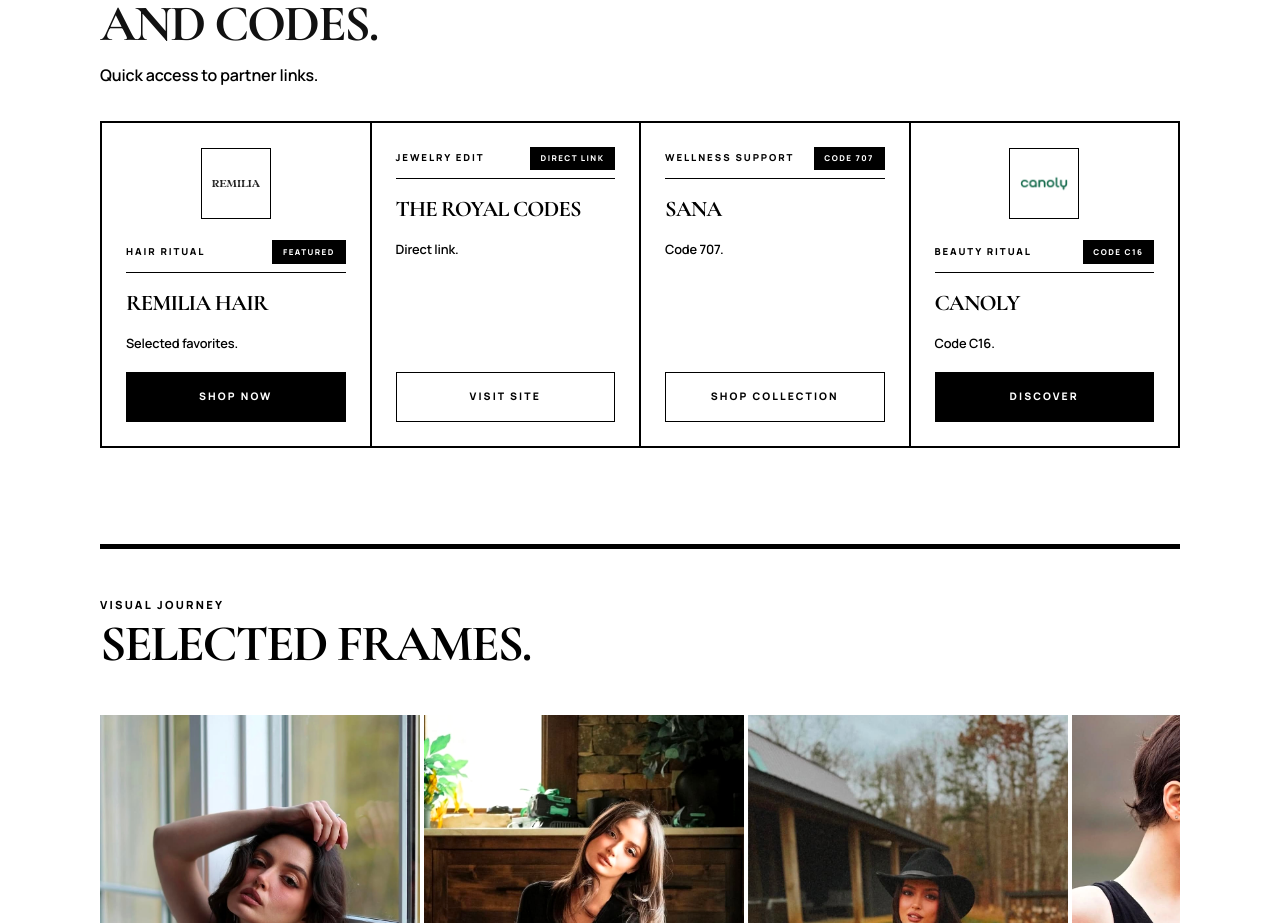
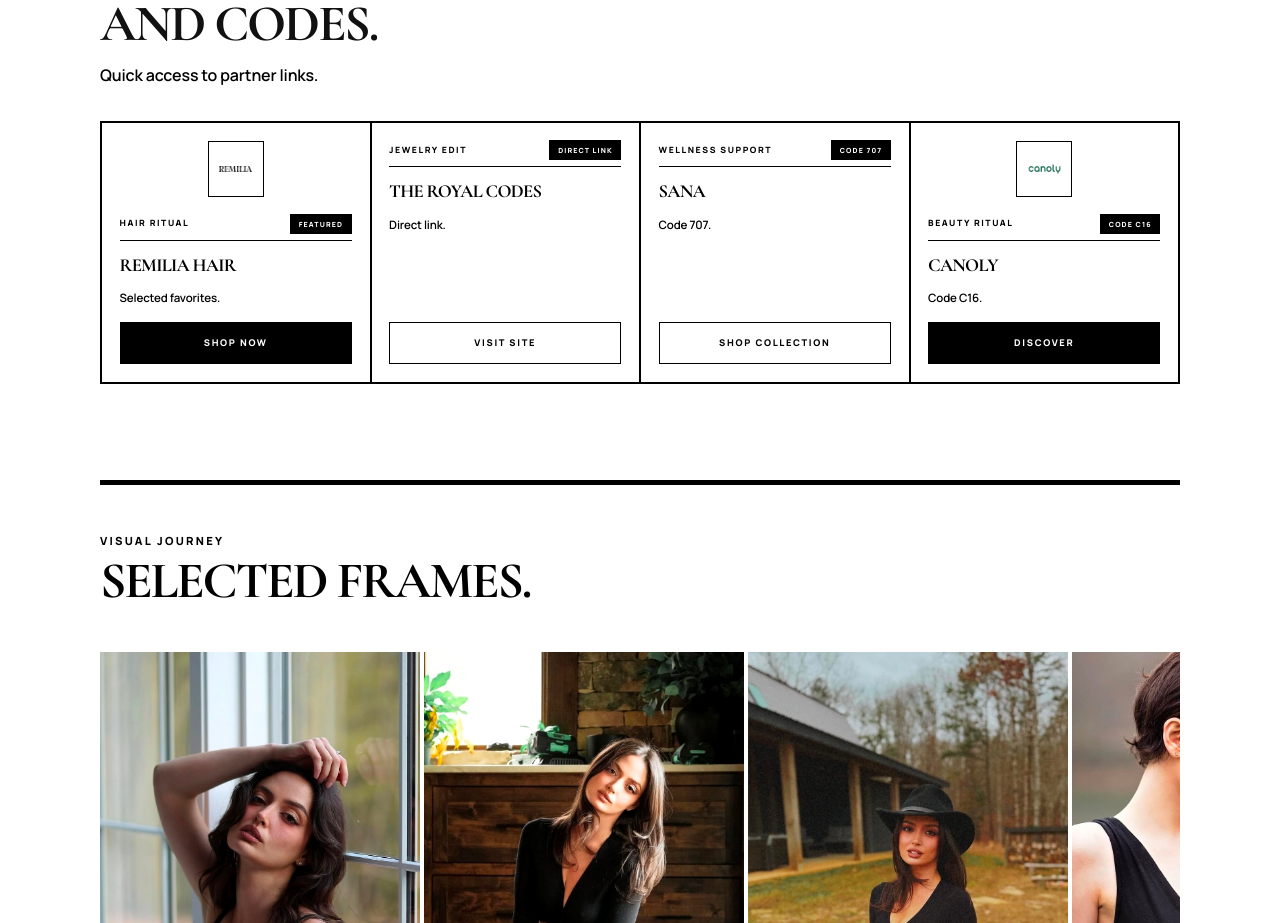
Before and after one commit to ATRfullstack23/mercy_portfolio, a SvelteKit app: page / in a window 1280 px wide. Shown: the part 2280-3203 px from the top of the page. Built offline with nearby package versions, Linux system fonts and the light colour scheme.

Commit message:
updated images

```diff
--- a/src/routes/+page.svelte
+++ b/src/routes/+page.svelte
@@ -355,15 +355,15 @@
   .muted{color:#000;line-height:1.6;font-size:1rem;font-weight:600;}
   .intro-card{display:grid;gap:1.5rem}.intro-thumb{aspect-ratio:3/4;border-radius:0;position:relative;overflow:hidden;border:1px solid #000}.intro-thumb img{width:100%;height:100%;object-fit:cover;object-position:center}
   .intro-card-copy{display:grid;gap:.6rem;border-left:4px solid #000;padding-left:1rem;}.intro-card-copy span{color:#000;font-size:.7rem;font-weight:900;letter-spacing:.18em;text-transform:uppercase}
-  .codes-section{display:flex;flex-direction:column;gap:2rem}.codes-copy{display:grid;gap:1rem;max-width:40rem;text-align:left}.codes-copy h2{font-size:clamp(2rem,4vw,3.5rem);line-height:0.9;letter-spacing:-.04em;text-transform:uppercase;font-weight:900}.shop-stack{display:grid;grid-template-columns:repeat(4,minmax(0,1fr));gap:0;width:100%;border:2px solid #000;border-right:none;border-bottom:none}.shop-card{display:grid;grid-template-rows:auto auto 1fr;gap:1.2rem;padding:1.5rem;border-right:2px solid #000;border-bottom:2px solid #000;border-radius:0;background:#fff}
+  .codes-section{display:flex;flex-direction:column;gap:2rem}.codes-copy{display:grid;gap:1rem;max-width:40rem;text-align:left}.codes-copy h2{font-size:clamp(2rem,4vw,3.5rem);line-height:0.9;letter-spacing:-.04em;text-transform:uppercase;font-weight:900}.shop-stack{display:grid;grid-template-columns:repeat(4,minmax(0,1fr));gap:0;width:100%;border:2px solid #000;border-right:none;border-bottom:none}.shop-card{display:grid;grid-template-rows:auto auto 1fr;gap:.95rem;padding:1.1rem;border-right:2px solid #000;border-bottom:2px solid #000;border-radius:0;background:#fff}
   .featured-shop-card{padding-top:1.5rem}
   .shop-preview{overflow:hidden;border-radius:0;aspect-ratio:1;border:1px solid #000;background:#fff}.shop-preview img,.shop-preview video{width:100%;height:100%;object-fit:cover;object-position:center;display:block}
-  .contain-preview-shop-card .shop-preview{display:grid;place-items:center;background:#000;padding:2rem}.contain-preview-shop-card .shop-preview img{object-fit:contain;max-width:min(100%,11rem)}
-  .shop-emblem{display:grid;place-items:center;width:4.4rem;height:4.4rem;margin:.1rem auto .15rem;border-radius:0;border:1px solid #000;background:#000;}
+  .contain-preview-shop-card .shop-preview{display:grid;place-items:center;background:#000;padding:1.4rem}.contain-preview-shop-card .shop-preview img{object-fit:contain;max-width:min(100%,9rem)}
+  .shop-emblem{display:grid;place-items:center;width:3.5rem;height:3.5rem;margin:.05rem auto .1rem;border-radius:0;border:1px solid #000;background:#000;}
   .shop-emblem-logo{padding:.65rem;background:#fff}.shop-emblem-logo img{width:100%;height:100%;object-fit:contain}
-  .shop-card-meta{display:flex;justify-content:space-between;align-items:center;gap:.7rem;border-bottom:1px solid #000;padding-bottom:.5rem}.shop-kicker{color:#000;font-size:.6rem;font-weight:900;letter-spacing:.2em;text-transform:uppercase}.shop-badge{padding:.3rem .6rem;border:1px solid #000;border-radius:0;background:#000;color:#fff;font-size:.5rem;font-weight:900;letter-spacing:.18em;text-transform:uppercase}
-  .shop-card h3{font-size:1.4rem;font-weight:900;line-height:1;letter-spacing:-.04em;text-transform:uppercase;color:#000}.shop-card p{font-size:.8rem;line-height:1.5}
-  .shop-cta{display:inline-flex;justify-content:center;align-items:center;width:100%;margin-top:auto;padding:1rem;border:1px solid #000;border-radius:0;background:#000;color:#fff;font-size:.65rem;font-weight:900;letter-spacing:.2em;text-transform:uppercase;text-decoration:none}
+  .shop-card-meta{display:flex;justify-content:space-between;align-items:center;gap:.55rem;border-bottom:1px solid #000;padding-bottom:.35rem}.shop-kicker{color:#000;font-size:.54rem;font-weight:900;letter-spacing:.18em;text-transform:uppercase}.shop-badge{padding:.24rem .48rem;border:1px solid #000;border-radius:0;background:#000;color:#fff;font-size:.44rem;font-weight:900;letter-spacing:.16em;text-transform:uppercase}
+  .shop-card h3{font-size:1.15rem;font-weight:900;line-height:1.05;letter-spacing:-.04em;text-transform:uppercase;color:#000}.shop-card p{font-size:.72rem;line-height:1.45}
+  .shop-cta{display:inline-flex;justify-content:center;align-items:center;width:100%;margin-top:auto;padding:.82rem;border:1px solid #000;border-radius:0;background:#000;color:#fff;font-size:.58rem;font-weight:900;letter-spacing:.18em;text-transform:uppercase;text-decoration:none}
   .dark-shop-cta{background:#000;color:#fff;border-color:#000}
   .ghost-shop-cta{background:#fff;color:#000;border-color:#000}
   .gallery-section{display:flex;flex-direction:column;gap:2rem;min-width:0;overflow:hidden;}.section-head{display:flex;justify-content:space-between;gap:1rem;align-items:end;margin-bottom:1rem}.section-head h2{font-size:clamp(2rem,4vw,3.5rem);font-weight:900;line-height:0.9;letter-spacing:-.04em;text-transform:uppercase;color:#000}
```
